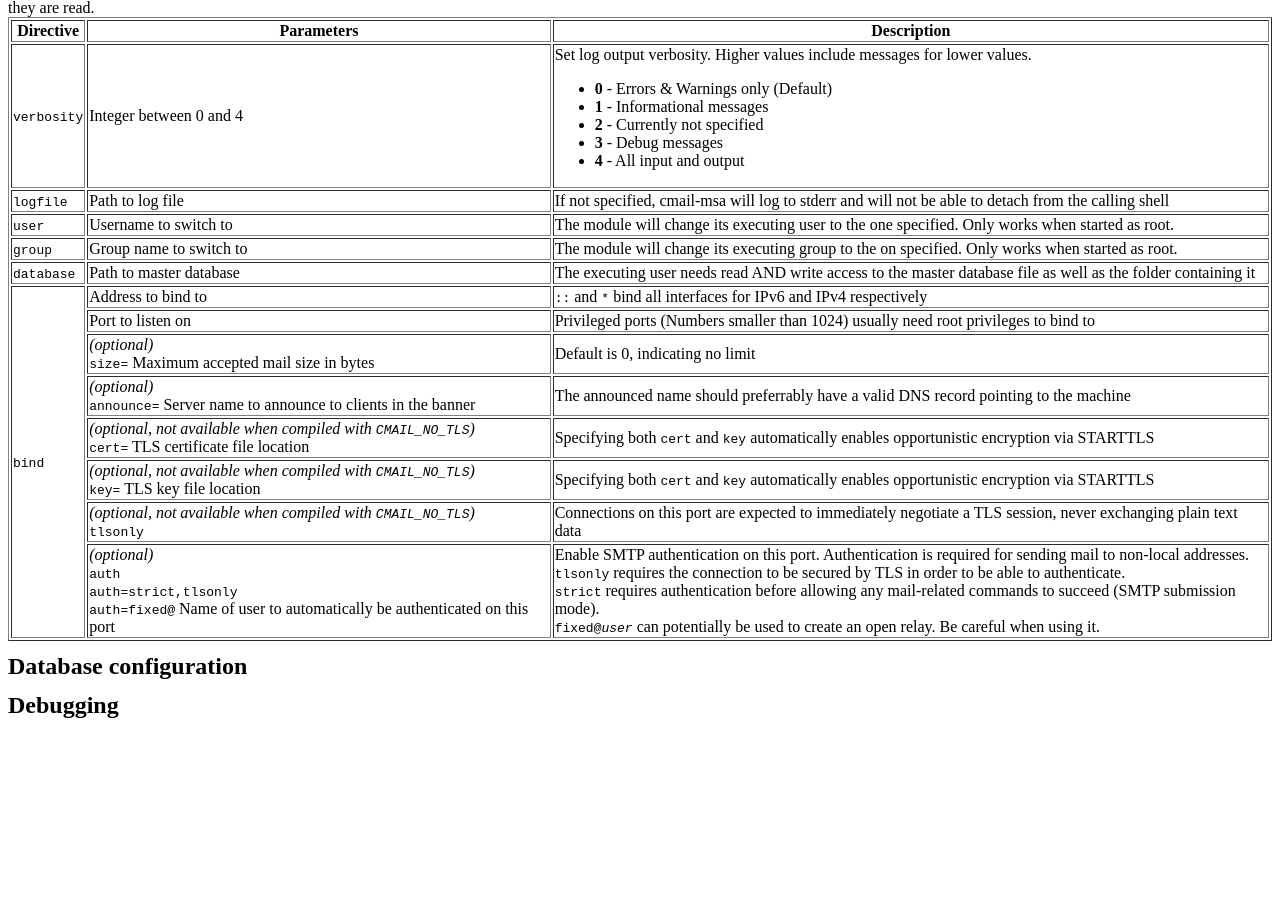
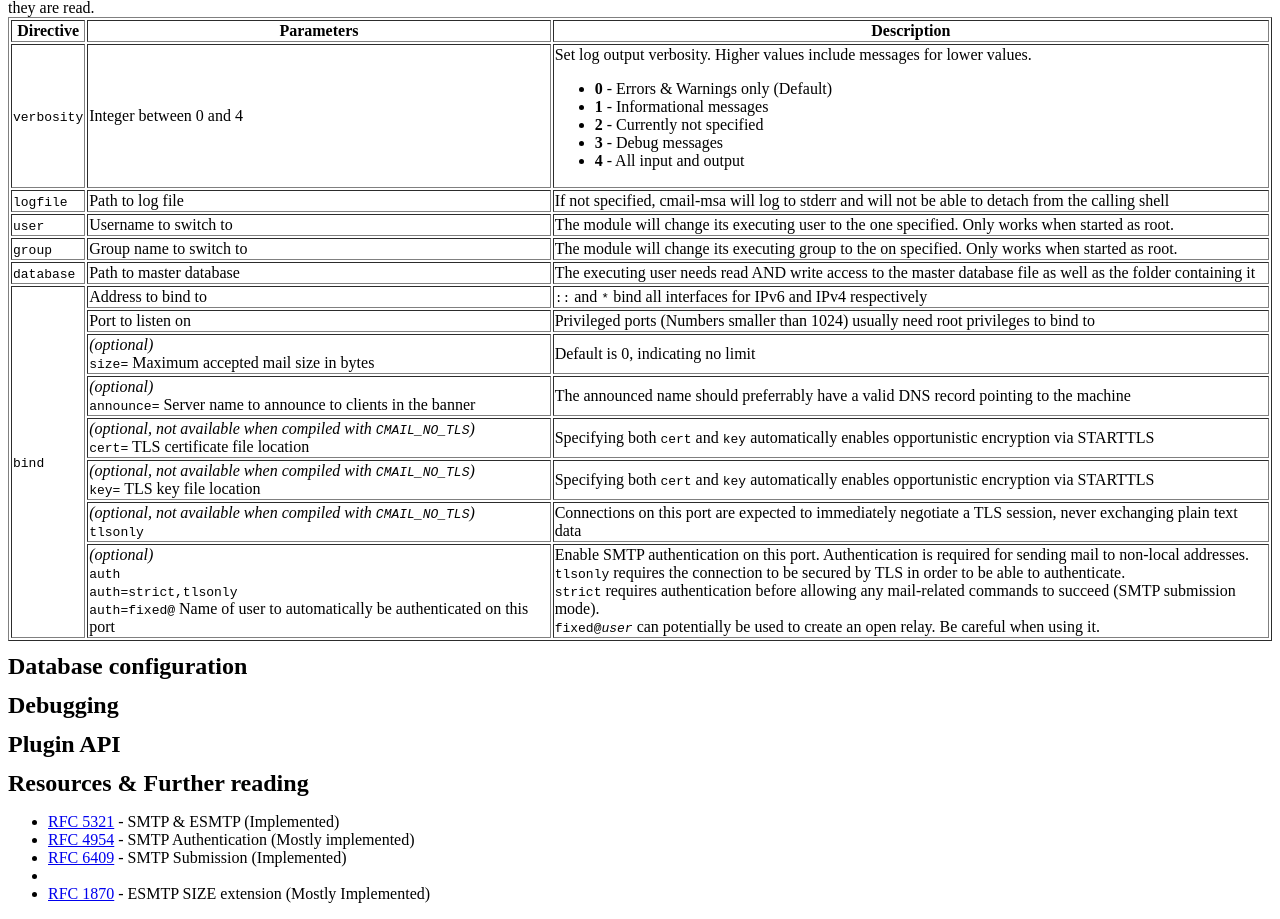
Before and after one commit to cmail-mta/homepage, a plain HTML site: page modules/msa.htm in a window 1280 px wide. Shown: the part 493-1412 px from the top of the page. Before the commit the page ends 1220 px from the top, so only its background shows below. Drawn offline with Linux system fonts and the light colour scheme.

Commit message:
add some rfcs

```diff
--- a/modules/msa.htm
+++ b/modules/msa.htm
@@ -167,5 +167,18 @@
 			<h2>Debugging</h2>
 		</div>
 
+		<div>
+			<h2>Plugin API</h2>
+		</div>
+
+		<div>
+			<h2>Resources &amp; Further reading</h2>
+			<ul>
+				<li><a href="http://tools.ietf.org/html/rfc5321">RFC 5321</a> - SMTP &amp; ESMTP (Implemented)</li>
+				<li><a href="http://tools.ietf.org/html/rfc4954">RFC 4954</a> - SMTP Authentication (Mostly implemented)</li>
+				<li><a href="https://tools.ietf.org/html/rfc6409">RFC 6409</a> - SMTP Submission (Implemented)<li>
+				<li><a href="https://tools.ietf.org/html/rfc1870">RFC 1870</a> - ESMTP SIZE extension (Mostly Implemented)</li>
+			</ul>
+		</div>
 	</body>
 </html>
```
Also changed, not shown: modules/webadmin.htm (+1 -1 lines).
